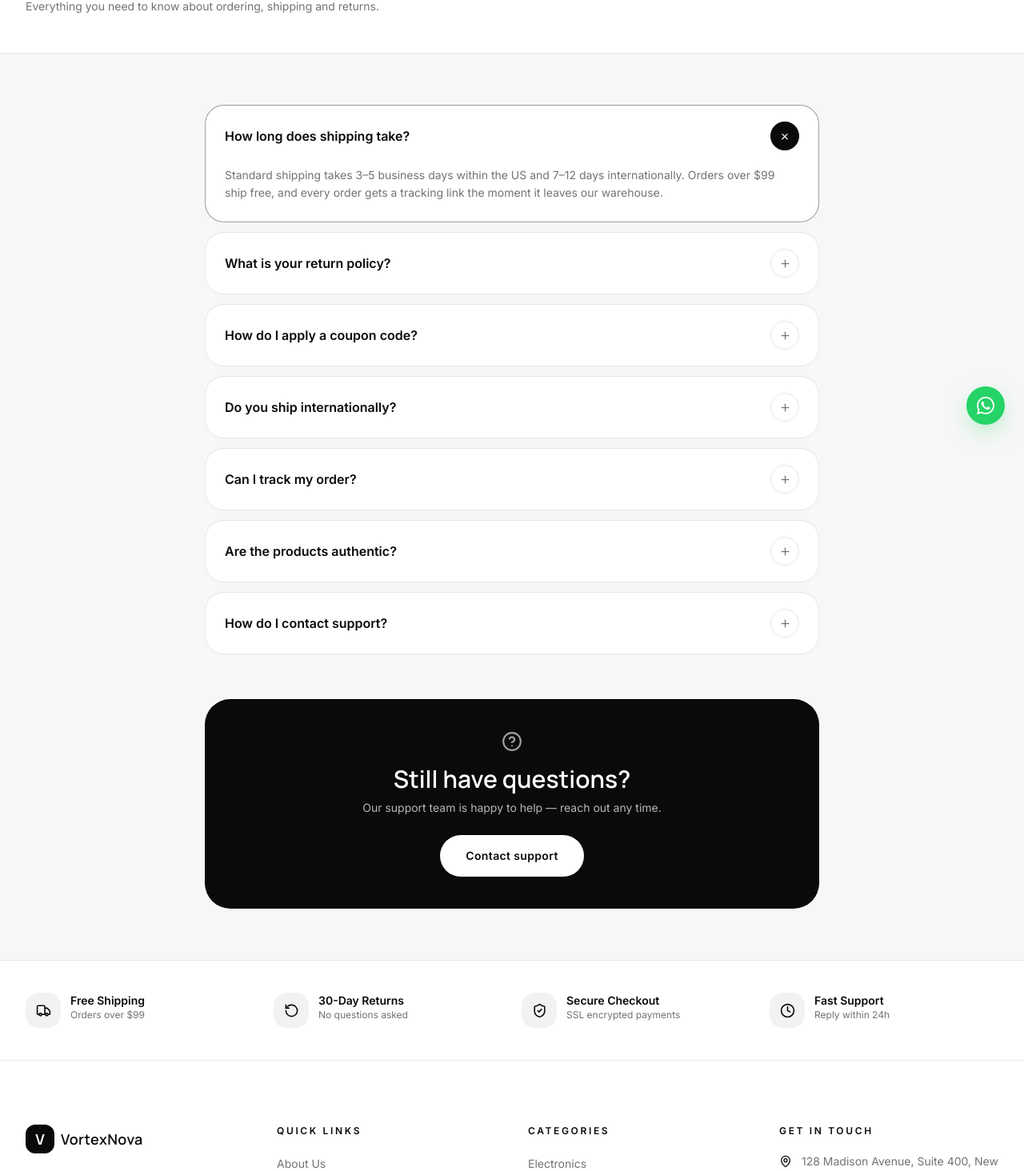
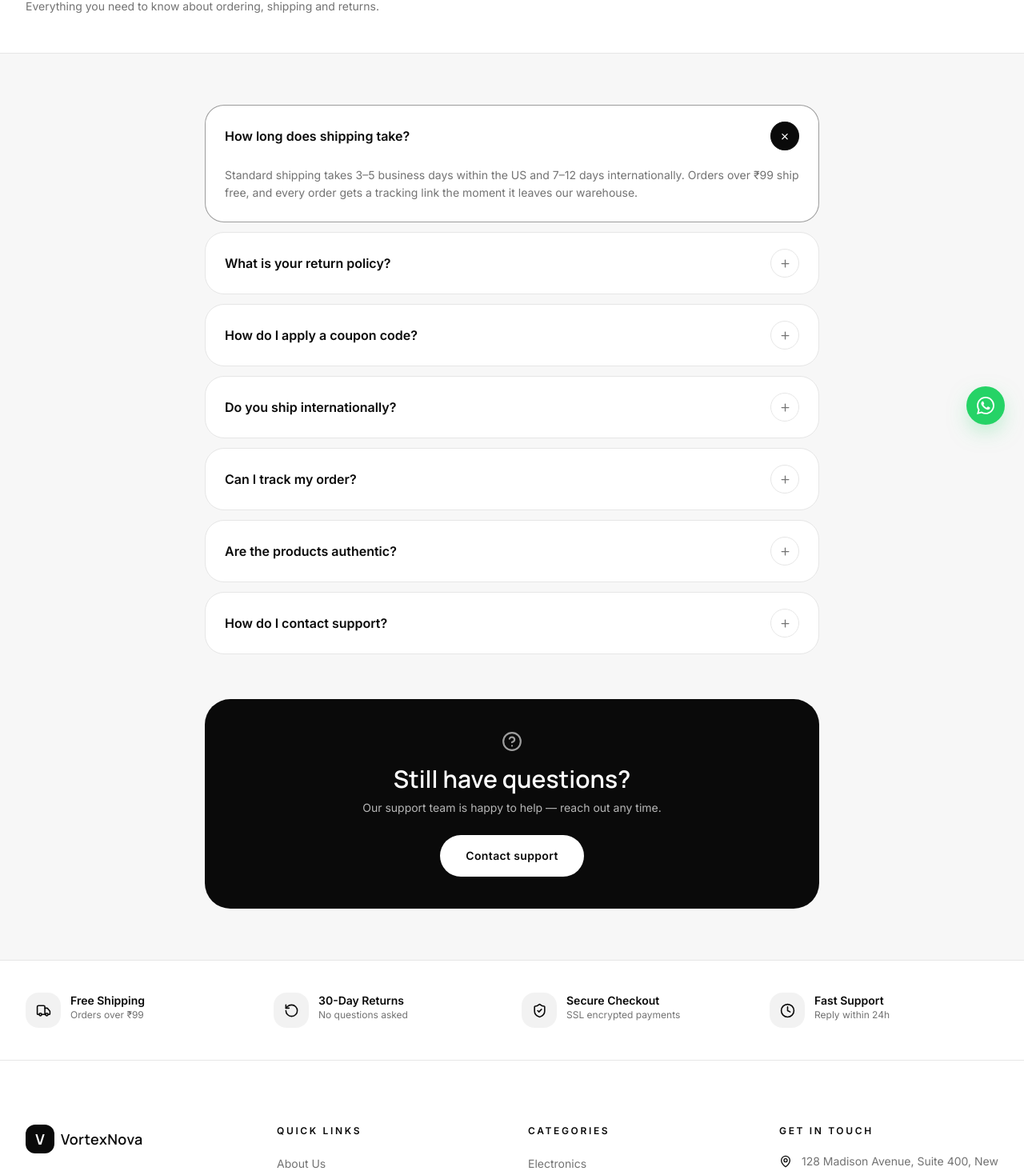
Before and after one commit to praveeng8969-cmd/Master-Template, a React (Vite) app in the folder master-template/: page /faq in a window 1280 px wide. Shown: the part 245-1709 px from the top of the page at 80% size. Built offline with nearby package versions, Linux system fonts and the light colour scheme.

Commit message:
Use rupee symbol (₹) for all prices

```diff
--- a/master-template/src/components/layout/Footer.jsx
+++ b/master-template/src/components/layout/Footer.jsx
@@ -44,7 +44,7 @@ export default function Footer() {
       <div className="border-b border-line">
         <div className="container-x grid grid-cols-2 gap-6 py-10 md:grid-cols-4">
           {[
-            { icon: Truck, title: 'Free Shipping', text: `Orders over $${settings.freeShippingThreshold}` },
+            { icon: Truck, title: 'Free Shipping', text: `Orders over ₹${settings.freeShippingThreshold}` },
             { icon: RotateCcw, title: '30-Day Returns', text: 'No questions asked' },
             { icon: ShieldCheck, title: 'Secure Checkout', text: 'SSL encrypted payments' },
             { icon: Clock, title: 'Fast Support', text: 'Reply within 24h' },
--- a/master-template/src/components/product/QuickView.jsx
+++ b/master-template/src/components/product/QuickView.jsx
@@ -100,7 +100,7 @@ export default function QuickView() {
 
           <div className="mt-7 grid grid-cols-1 gap-3 border-t border-line pt-6 text-xs text-muted">
             <p className="flex items-center gap-2.5">
-              <Truck size={15} className="shrink-0 text-primary" /> Free shipping on orders over $99
+              <Truck size={15} className="shrink-0 text-primary" /> Free shipping on orders over ₹99
             </p>
             <p className="flex items-center gap-2.5">
               <RotateCcw size={15} className="shrink-0 text-primary" /> 30-day easy returns
--- a/master-template/src/config/site.js
+++ b/master-template/src/config/site.js
@@ -17,7 +17,7 @@ export const siteConfig = {
   tagline: 'Premium Lifestyle & Essentials',
   logoImage: null, // e.g. "/logo.png" — when null a styled text logo is rendered
   announcement: [
-    'Complimentary shipping on orders over $99',
+    'Complimentary shipping on orders over ₹99',
     'New season collection — up to 40% off',
     'Sign up for 10% off your first order',
   ],
@@ -41,7 +41,7 @@ export const siteConfig = {
   /* ---------------------------------------------------------------- */
   /*  Currency & money                                                 */
   /* ---------------------------------------------------------------- */
-  currency: 'USD', // ISO code used by Intl formatter (USD, EUR, INR, GBP...)
+  currency: 'INR', // ISO code used by Intl formatter (USD, EUR, INR, GBP...)
   taxRate: 0.08, // 8% tax applied at checkout
   freeShippingThreshold: 99, // free shipping above this subtotal
   shippingFee: 8, // flat shipping fee
@@ -103,7 +103,7 @@ export const siteConfig = {
   },
 
   features: [
-    { icon: 'Truck', title: 'Free Shipping', text: 'On all orders over $99' },
+    { icon: 'Truck', title: 'Free Shipping', text: 'On all orders over ₹99' },
     { icon: 'RotateCcw', title: 'Easy Returns', text: '30-day money-back guarantee' },
     { icon: 'ShieldCheck', title: 'Secure Payment', text: '256-bit SSL checkout' },
     { icon: 'Headphones', title: '24/7 Support', text: 'Real humans, always on' },
--- a/master-template/src/pages/FAQ.jsx
+++ b/master-template/src/pages/FAQ.jsx
@@ -10,7 +10,7 @@ import Button from '../components/ui/Button'
 const faqs = [
   {
     q: 'How long does shipping take?',
-    a: `Standard shipping takes 3–5 business days within the US and 7–12 days internationally. Orders over ${siteConfig.currency === 'USD' ? '$' : ''}${siteConfig.freeShippingThreshold} ship free, and every order gets a tracking link the moment it leaves our warehouse.`,
+    a: `Standard shipping takes 3–5 business days within the US and 7–12 days internationally. Orders over ₹${siteConfig.freeShippingThreshold} ship free, and every order gets a tracking link the moment it leaves our warehouse.`,
   },
   {
     q: 'What is your return policy?',
--- a/master-template/src/pages/ProductDetails.jsx
+++ b/master-template/src/pages/ProductDetails.jsx
@@ -207,7 +207,7 @@ export default function ProductDetails() {
             {/* Trust badges */}
             <div className="mt-8 grid grid-cols-1 gap-3 rounded-3xl border border-line bg-surface p-6 text-xs text-muted sm:grid-cols-3">
               <p className="flex items-center gap-2.5">
-                <Truck size={16} className="shrink-0 text-primary" /> Free shipping over $99
+                <Truck size={16} className="shrink-0 text-primary" /> Free shipping over ₹99
               </p>
               <p className="flex items-center gap-2.5">
                 <RotateCcw size={16} className="shrink-0 text-primary" /> 30-day returns
--- a/master-template/src/pages/Terms.jsx
+++ b/master-template/src/pages/Terms.jsx
@@ -31,7 +31,7 @@ export default function Terms() {
     {
       title: '4. Shipping & delivery',
       body: [
-        `Delivery estimates are provided at checkout and are not guaranteed arrival dates. Risk of loss passes to you upon delivery. Orders over ${siteConfig.currency === 'USD' ? '$' : ''}${siteConfig.freeShippingThreshold} receive free standard shipping.`,
+        `Delivery estimates are provided at checkout and are not guaranteed arrival dates. Risk of loss passes to you upon delivery. Orders over ₹${siteConfig.freeShippingThreshold} receive free standard shipping.`,
       ],
     },
     {
```
